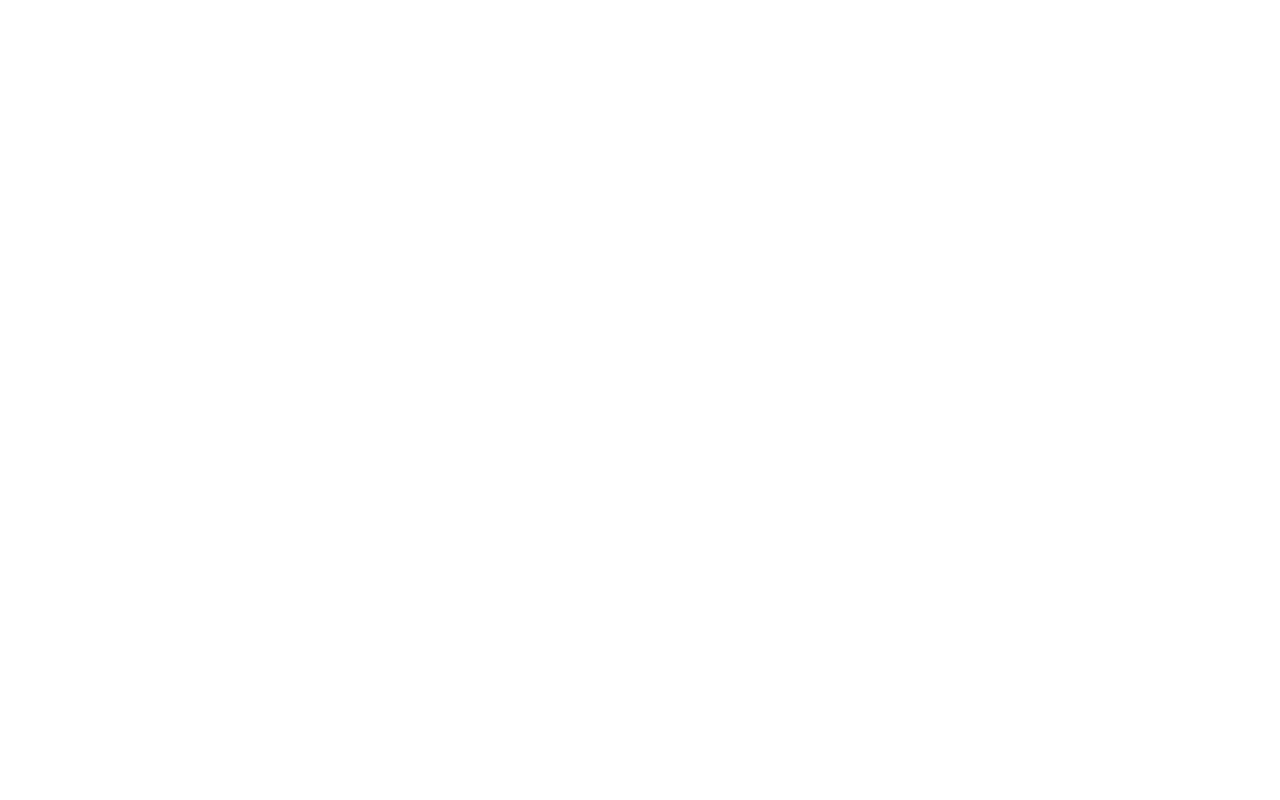
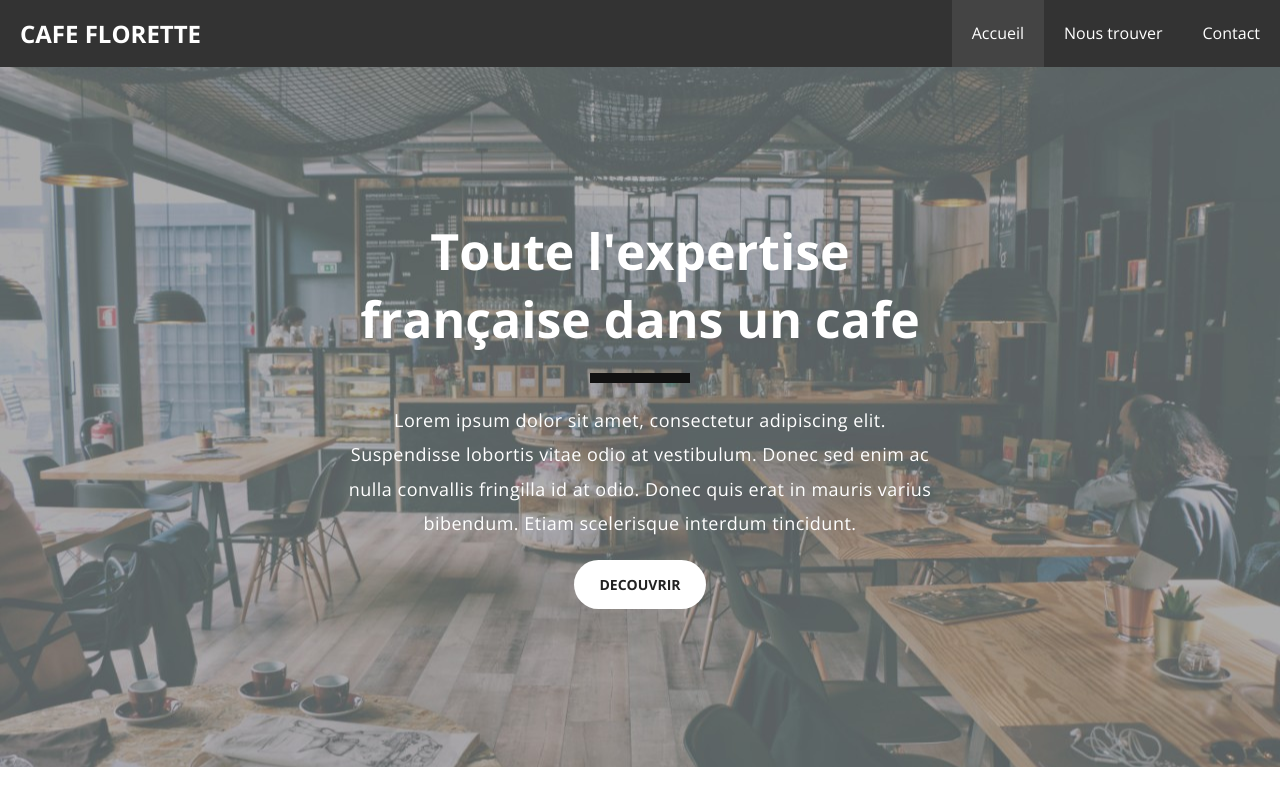
Before and after one commit to CorentinTalour/CafeFlorette, a plain HTML site: page index.html in a window 1280 px wide. Drawn offline with nearby package versions, Linux system fonts and the light colour scheme.

Commit message:
Mise en place de la partie centrale

```diff
--- a/css/style.css
+++ b/css/style.css
@@ -8,6 +8,117 @@
 
 /* general */
 
+html, body {
+    font-family: 'Open Sans', sans-serif;
+}
+
 h1, h2, h3 {
     margin-bottom: 20px;
 }
+
+p {
+    margin-bottom: 10px;
+}
+
+a {
+    color: #222;
+    text-decoration: none;
+}
+
+.separator {
+    margin: 20px auto;
+    height: 10px;
+    width: 100px;
+    background: #111;
+}
+
+.btn {
+    display: inline-block;
+    padding: 15px 25px;
+    border-radius: 30px;
+    font-weight: 700;
+    font-size: 14px;
+}
+
+.btn-primary {
+    background: white;
+    color: #222;
+}
+
+.btn-primary:hover {
+    background: #222;
+    color: white;
+}
+
+.my-10 {
+   margin-top: 10px;
+    margin-bottom: 10px;
+}
+
+/* header */
+
+.header {
+    background: #333;
+    overflow: auto;
+    line-height: 1.7em;
+}
+
+.header nav h1 {
+    float: left;
+    padding: 20px;
+    margin-bottom: 0px;
+}
+
+.header nav h1 a {
+    color: white;
+}
+
+.header nav ul {
+    float: right;
+}
+
+.header nav ul li {
+    float: left;
+    list-style: none;
+}
+
+.header nav ul li a {
+    color: white;
+    padding: 20px;
+    display: block;
+}
+
+.header nav ul li a:hover {
+    background: #444;
+}
+
+.active {
+    background: #444;
+}
+
+/* vp */
+
+.vp {
+    height: 700px;
+    background: url("../images/cafe1.jpg") center center;
+    background-size: cover;
+    text-align: center;
+}
+
+.vp-content {
+    max-width: 600px;
+    padding-top: 150px;
+    color: white;
+    display: block;
+    margin: auto;
+}
+
+.vp-content h1 {
+    font-size: 50px;
+}
+
+.vp-content p {
+    font-size: 18px;
+    letter-spacing: 0.5px;
+    line-height: 1.9em;
+}
--- a/index.html
+++ b/index.html
@@ -3,9 +3,35 @@
 <head>
     <meta charset="UTF-8">
     <link rel="stylesheet" href="css/style.css">
+    <link rel="preconnect" href="https://fonts.googleapis.com">
+    <link rel="preconnect" href="https://fonts.gstatic.com" crossorigin>
+    <link href="https://fonts.googleapis.com/css2?family=Open+Sans:wght@300;400;700&display=swap" rel="stylesheet">
     <title>Cafe florette | Acceuil</title>
 </head>
 <body>
+    <header class="header">
+        <nav>
+            <h1>
+                <a href="index.html">CAFE FLORETTE</a>
+            </h1>
+            <ul>
+                <li><a class="active" href="index.html">Accueil</a></li>
+                <li><a href="where.html">Nous trouver</a></li>
+                <li><a href="contact.html">Contact</a></li>
+            </ul>
+        </nav>
+    </header>
+    <section class="vp">
+        <div class="vp-content">
+             <h1>Toute l'expertise française dans un cafe</h1>
+            <div class="separator"></div>
+            <p>
 
+                Lorem ipsum dolor sit amet, consectetur adipiscing elit. Suspendisse lobortis vitae odio at vestibulum. Donec sed enim ac
+                nulla convallis fringilla id at odio. Donec quis erat in mauris varius bibendum. Etiam scelerisque interdum tincidunt.
+            </p>
+            <a href="where.html" class="btn btn-primary my-10"> DECOUVRIR</a>
+        </div>
+    </section>
 </body>
 </html>
```
